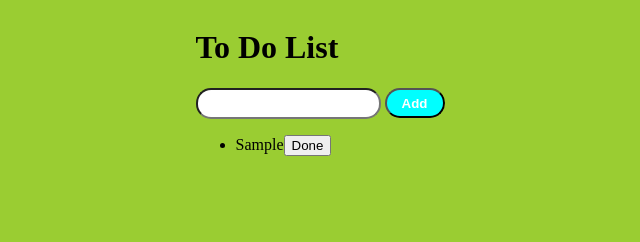
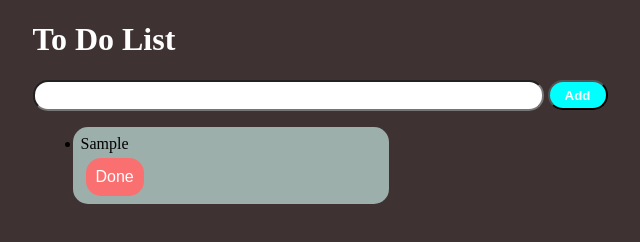
Before and after one commit to Dinuk1994/To-Do-List, a website: page src/index.html in a window 1280 px wide. Both pictures are taken after typing "Sample" into the empty fields and a click on the button "Add". Shown: the whole page, without its empty margins (320-960 px from the left). Drawn offline with Linux system fonts and the light colour scheme.

Commit message:
Complete To Do List

```diff
--- a/src/App.css/index.css
+++ b/src/App.css/index.css
@@ -1,8 +1,7 @@
 body{
-    display: flex;
     justify-content: center;
     justify-items: center;
-    background-color: yellowgreen;
+    background-color: #3E3232;
 }
 
 #button{
@@ -15,6 +14,13 @@ body{
 }
 
 #text{
+    width: 500px;
     height: 25px;
     border-radius: 15px;
+    padding-left: 5px;
 }
+
+#heading{
+    color: white;
+    display: flex;
+}
--- a/src/App.js/App.js
+++ b/src/App.js/App.js
@@ -1,24 +1,45 @@
-const input = document.getElementById('text')
-const addBtn = document.getElementById('button')
-const toDOList = document.getElementById('toDoList')
+const input = document.getElementById('text');
+const addBtn = document.getElementById('button');
+const toDOList = document.getElementById('toDoList');
 
-addBtn.addEventListener('click',function(){
-  const list =document.createElement('li')
-  const text = document.createTextNode(input.value)
+addBtn.addEventListener('click', function() {
+  const div = document.createElement('div');
+  div.style.backgroundColor = '#9CAFAA';
+
+  div.style.marginTop = "5px"
+  div.style.borderRadius = "15px"
+  div.style.padding = "8px"
+  div.style.width = "300px"
+
+  const list = document.createElement('li');
+
+  const text = document.createTextNode(input.value);
 
 
-  const btnDone = document.createElement('button')
-  btnDone.textContent ="Done"
-  btnDone.classList.add("done-btn")
-
-  btnDone.addEventListener('click', function(){
-    toDOList.removeChild(list)
-  })
-
-  list.appendChild(text)
-  list.appendChild(btnDone)
-  toDOList.appendChild(list)
-  input.value = ''
+  const btnDone = document.createElement('button');
+  btnDone.textContent = "Done";
+  btnDone.classList.add("done-btn");
+  btnDone.style.color = "white";
+  btnDone.style.backgroundColor = "#FA7070";
+  btnDone.style.borderRadius = "15px";
+  btnDone.style.border = "none";
+  btnDone.style.padding = "10px 10px";
+  btnDone.style.textAlign = "center";
+  btnDone.style.textDecoration = "none";
+  btnDone.style.display = "inline-block";
+  btnDone.style.fontSize = "16px";
+  btnDone.style.cursor = "pointer";
+  btnDone.style.marginLeft = "5px";
+  btnDone.style.marginTop = "5px";
 
 
-})
+  btnDone.addEventListener('click', function() {
+    toDOList.removeChild(div);
+  });
+
+  list.appendChild(text);
+  div.appendChild(list);
+  div.appendChild(btnDone);
+  toDOList.appendChild(div);
+  input.value = '';
+});
--- a/src/index.html
+++ b/src/index.html
@@ -8,12 +8,14 @@
 </head>
 
 <body>
-  <div class="row">
-    <h1>To Do List</h1>
-    <div>
-      <input id="text" type="text">
-      <button id="button">Add</button>
-      <ul id="toDoList"></ul>
+  <div class="container">
+    <div class="row">
+      <h1 id="heading">To Do List</h1>
+      <div>
+        <input id="text" type="text">
+        <button id="button">Add</button>
+        <ul id="toDoList"></ul>
+      </div>
     </div>
   </div>
   <script src="./App.js/App.js"></script>
```
